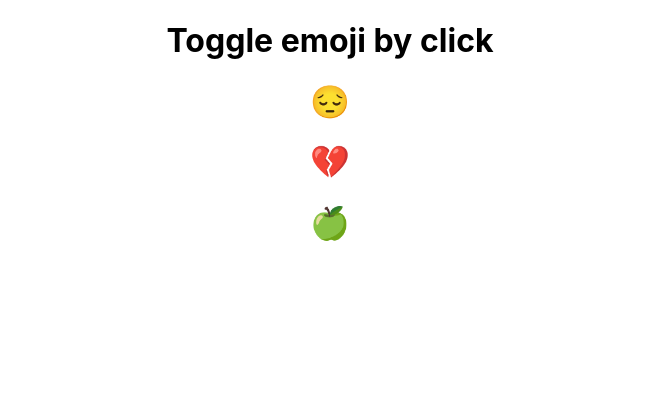
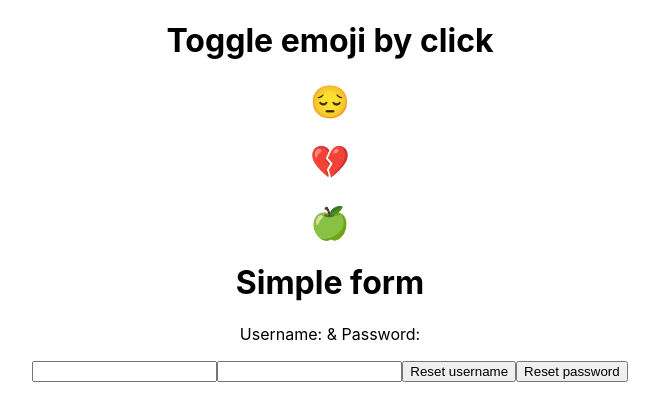
Before and after one commit to quangnd/react-hooks-playground, a React (Create React App) app: page / in a window 1280 px wide. Shown: the top 420 px of the page, without its empty margins (310-969 px from the left). Built offline with nearby package versions, Linux system fonts and the light colour scheme.

Commit message:
Add Simple Form hooks

```diff
--- a/src/App.js
+++ b/src/App.js
@@ -1,11 +1,13 @@
-import React from 'react';
-import './App.css';
-import Toggler from './Toggler'
+import React from "react";
+import "./App.css";
+import Toggler from "./Toggler";
+import SimpleForm from "./SimpleForm";
 
 function App() {
   return (
     <div className="App">
       <Toggler />
+      <SimpleForm />
     </div>
   );
 }
--- /dev/null
+++ b/src/SimpleForm.js
@@ -0,0 +1,20 @@
+import React from "react";
+import useFormState from "./hooks/useFormState";
+
+function SimpleForm() {
+  const [username, handleUsernameChange, resetUsername] = useFormState("");
+  const [password, handlePasswordChange, resetPassword] = useFormState("");
+
+  return (
+    <div>
+      <h1>Simple form</h1>
+      <p>Username: {username} & Password: {password} </p>
+      <input type="text" value={username} onChange={handleUsernameChange} />
+      <input type="text" value={password} onChange={handlePasswordChange} />
+      <button onClick={resetUsername}>Reset username</button>
+      <button onClick={resetPassword}>Reset password</button>
+    </div>
+  );
+}
+
+export default SimpleForm;
--- /dev/null
+++ b/src/hooks/useFormState.js
@@ -0,0 +1,14 @@
+import { useState } from "react";
+
+function useToggle(initialVal) {
+  const [value, setValue] = useState(initialVal);
+  const handleChange = e => {
+    setValue(e.target.value);
+  };
+  const reset = () => {
+    setValue("");
+  };
+  return [value, handleChange, reset];
+}
+
+export default useToggle;
```
Also changed, not shown: 1 other file (tests, documents, lock files or other folders).
